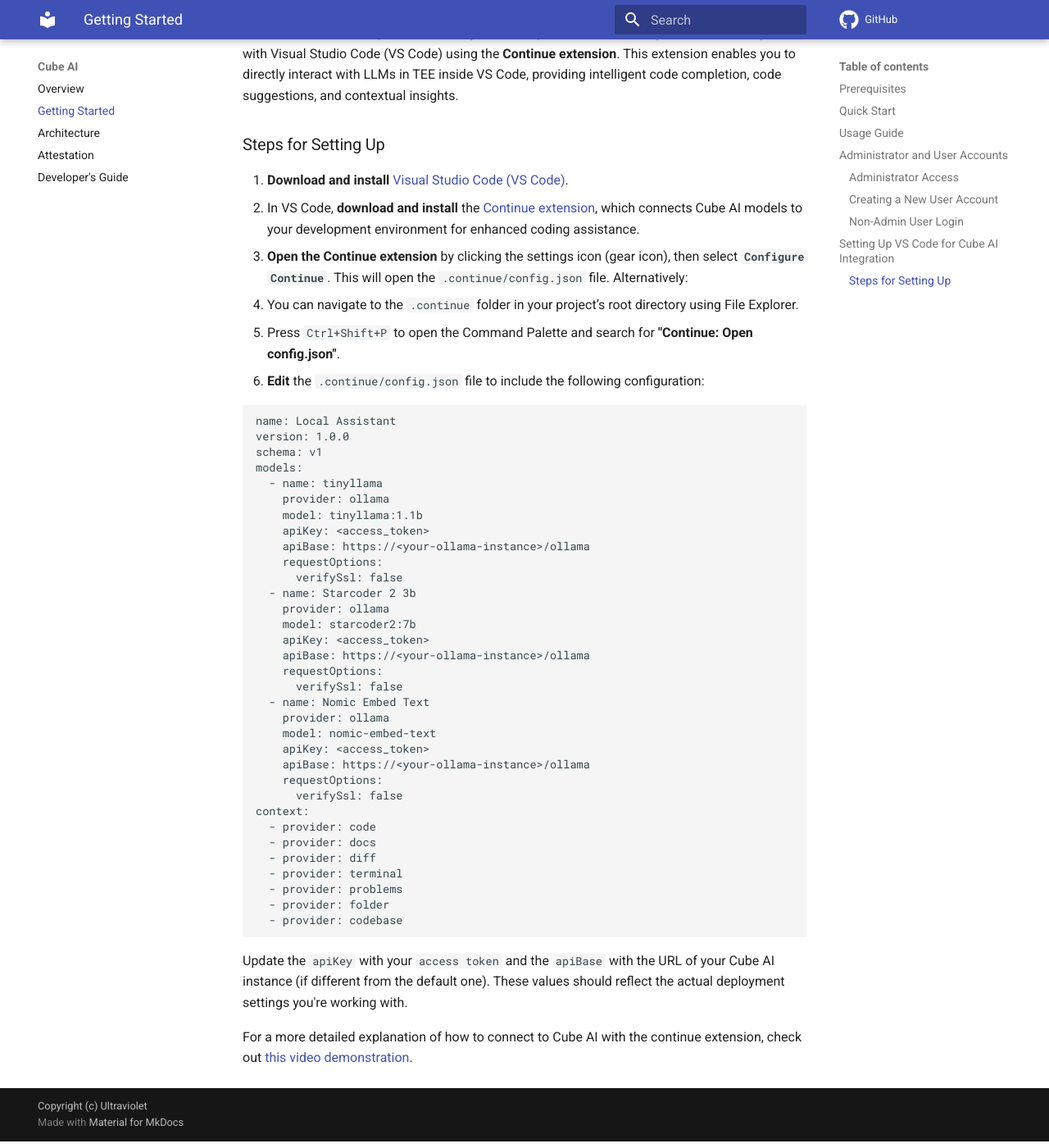
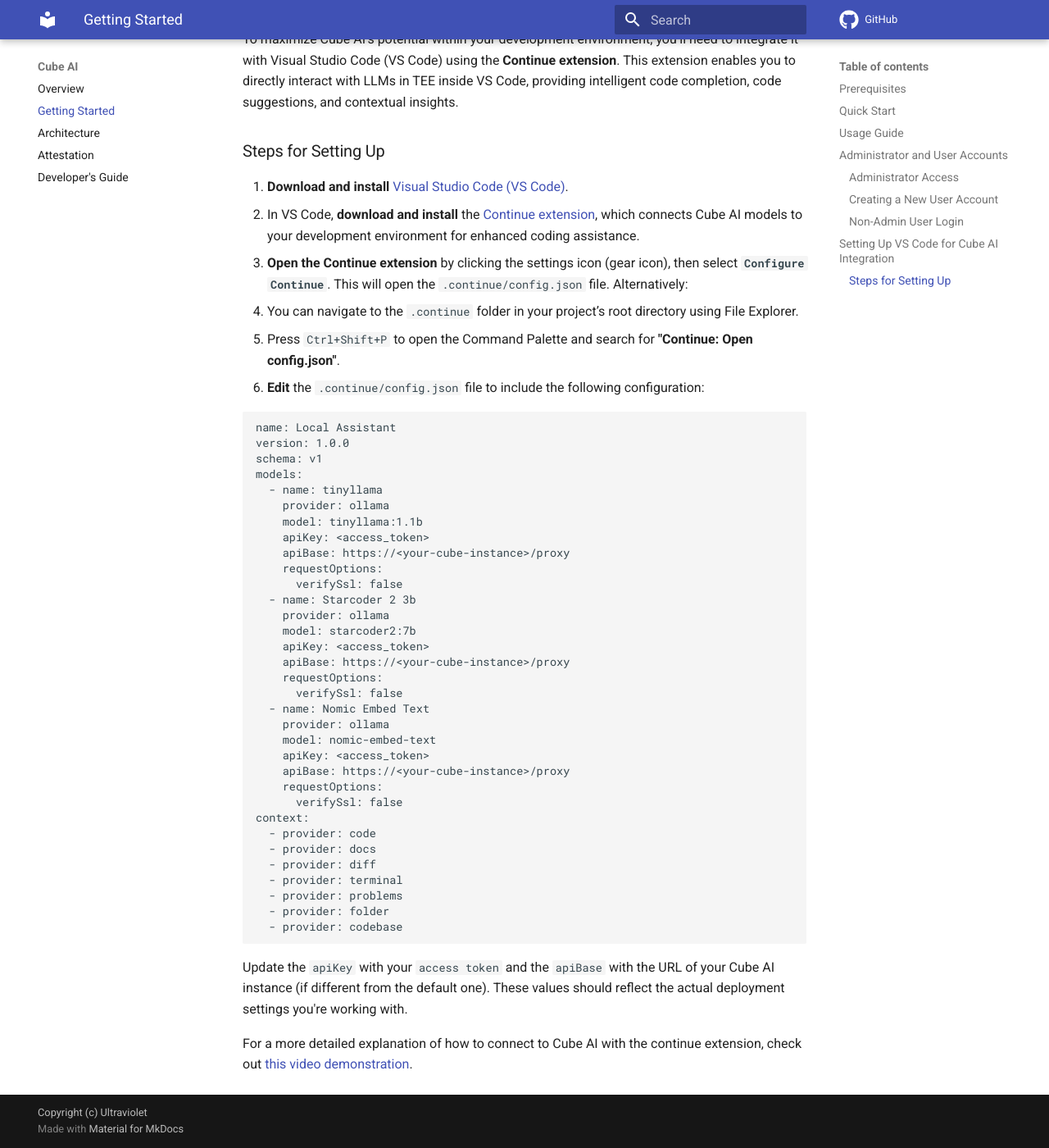
Before and after one commit to ultravioletrs/cube-docs, an MkDocs documentation site: the page built from docs/getting-started.md, in a window 1280 px wide and 1400 px high, scrolled down 2876 px. Shown: the whole window at 82% size. Built offline with MkDocs 1.6.1 and Material for MkDocs 9.7.7, drawn with Linux system fonts in a browser that asks for light colours; comment, search, counter and statistics services are not loaded; some of the changed lines change nothing that is shown; some of the changed text lies outside the part shown.

Commit message:
NOISSUE - Update examples to /proxy (#19)
* docs(architecture, getting-started): expand layered architecture; update examples to /proxy

Signed-off-by: WashingtonKK <washingtonkigan@gmail.com>

* remove architecture docs update

Signed-off-by: WashingtonKK <washingtonkigan@gmail.com>

---------

Signed-off-by: WashingtonKK <washingtonkigan@gmail.com>

````diff
--- a/docs/getting-started.md
+++ b/docs/getting-started.md
@@ -24,15 +24,15 @@
 3. **Configuration**
    Cube AI can be configured to use different backends. The default backend is Ollama.
 
-     Ollama:
-       ```bash
-       make up-ollama
-       ```
+   Ollama:
+   `bash
+    make up-ollama
+    `
 
-     vLLM:
-       ```bash
-       make up-vllm
-       ```
+   vLLM:
+   `bash
+    make up-vllm
+    `
 
 4. **Get your authentication token**
 
@@ -61,18 +61,18 @@
    List available models:
 
    ```bash
-   curl http://localhost:8900/v1/models \
+   curl -k https://localhost/proxy/api/tags \
      -H "Authorization: Bearer YOUR_ACCESS_TOKEN"
    ```
 
 6. **Make your first AI request**
 
    ```bash
-   curl http://localhost:8900/v1/chat/completions \
+   curl -k https://localhost/proxy/v1/chat/completions \
      -H "Content-Type: application/json" \
      -H "Authorization: Bearer YOUR_ACCESS_TOKEN" \
      -d '{
-       "model": "your-model-name",
+       "model": "tinyllama:1.1b",
        "messages": [
          {
            "role": "user",
@@ -157,21 +157,21 @@
     provider: ollama
     model: tinyllama:1.1b
     apiKey: <access_token>
-    apiBase: https://<your-ollama-instance>/ollama
+    apiBase: https://<your-cube-instance>/proxy
     requestOptions:
       verifySsl: false
   - name: Starcoder 2 3b
     provider: ollama
     model: starcoder2:7b
     apiKey: <access_token>
-    apiBase: https://<your-ollama-instance>/ollama
+    apiBase: https://<your-cube-instance>/proxy
     requestOptions:
       verifySsl: false
   - name: Nomic Embed Text
     provider: ollama
     model: nomic-embed-text
     apiKey: <access_token>
-    apiBase: https://<your-ollama-instance>/ollama
+    apiBase: https://<your-cube-instance>/proxy
     requestOptions:
       verifySsl: false
 context:
````
